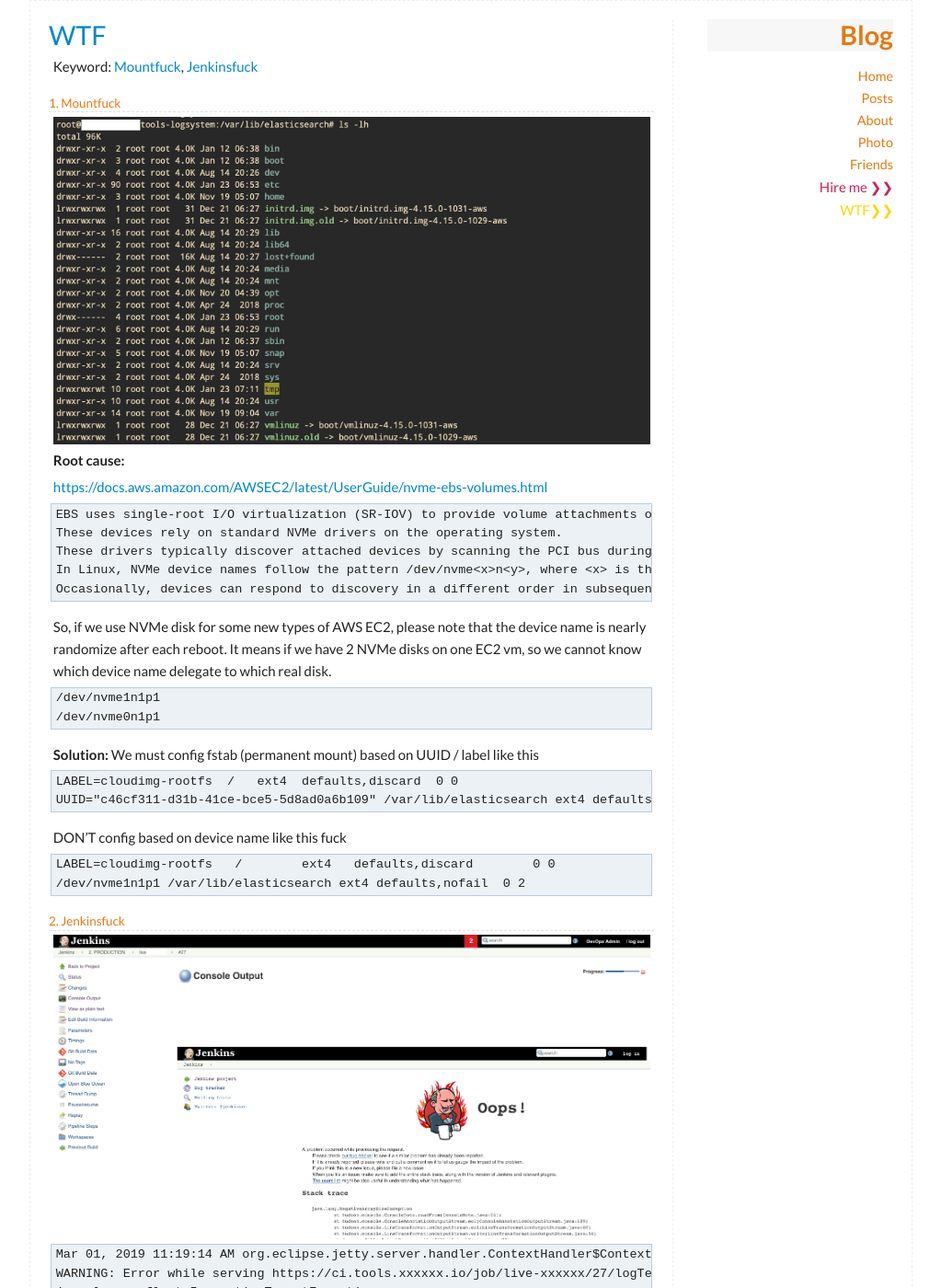
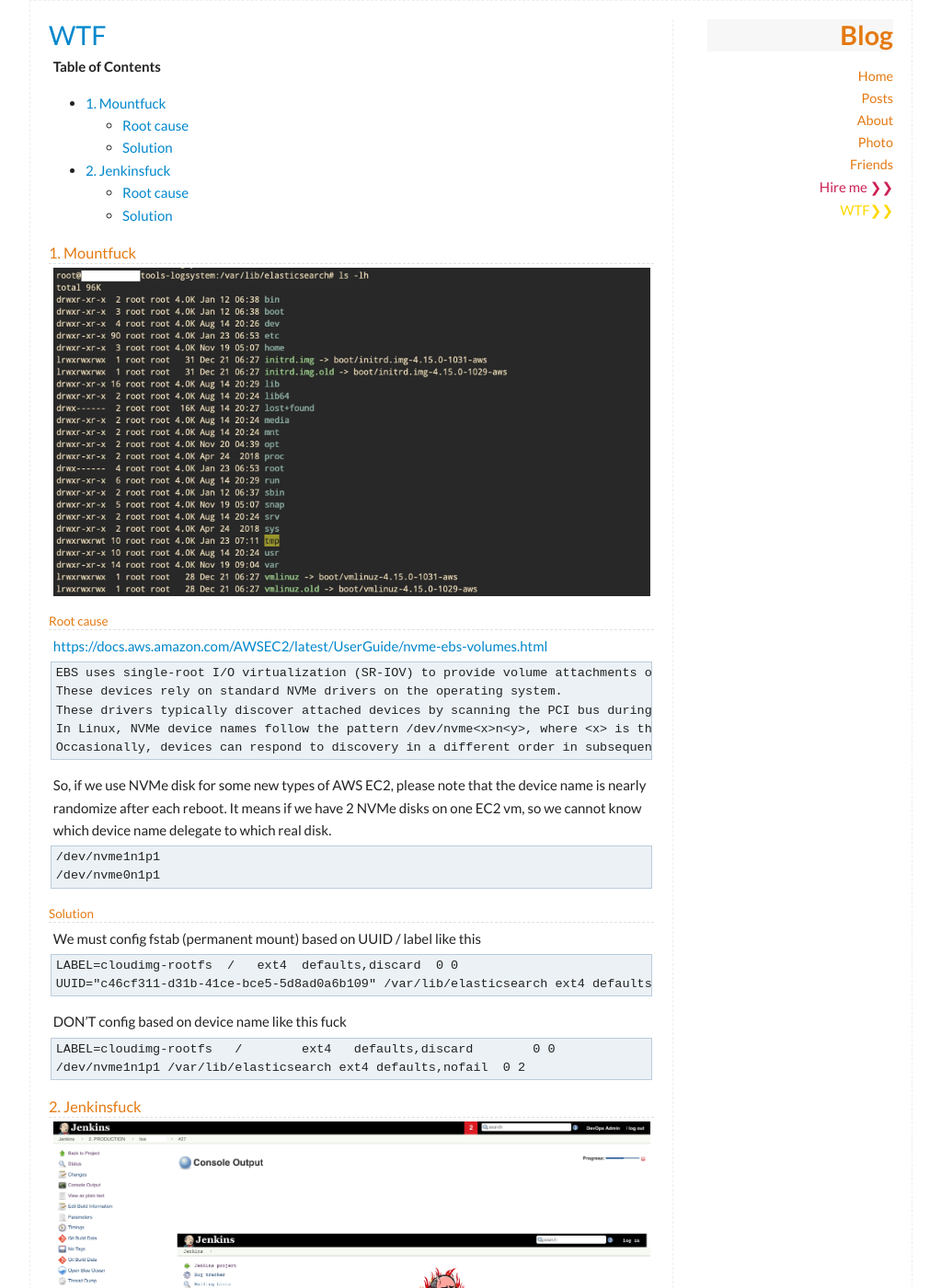
Before and after one commit to duykhang68/duykhang68.github.io, a Jekyll site: the page built from wtf.md, in a window 1280 px wide and 1400 px high. Shown: the whole window at 92% size, without its empty margins (128-1151 px from the left). Built offline with Jekyll 4.4.1, drawn with Linux system fonts in a browser that asks for light colours; comment, search, counter and statistics services are not loaded; some of the changed text lies outside the part shown.

Commit message:
update wtf

````diff
--- a/wtf.md
+++ b/wtf.md
@@ -4,14 +4,15 @@
 permalink: /wtf/
 ---
 
-Keyword: [Mountfuck](#1-mountfuck),
-         [Jenkinsfuck](#2-jenkinsfuck)
+**Table of Contents**
+* TOC
+{:toc}
 
-### 1. Mountfuck
+## 1. Mountfuck
 
 ![img](/assets/img/wrong-mount-in-es.webp "Entire fucking dir in fuckin /var/lib/elasticsearch")
 
-**Root cause:**
+### Root cause
 
 [https://docs.aws.amazon.com/AWSEC2/latest/UserGuide/nvme-ebs-volumes.html](https://docs.aws.amazon.com/AWSEC2/latest/UserGuide/nvme-ebs-volumes.html)
 
@@ -30,7 +31,8 @@
 /dev/nvme0n1p1
 ```
 
-**Solution:**
+### Solution
+
 We must config fstab (permanent mount) based on UUID / label like this
 ```
 LABEL=cloudimg-rootfs  /   ext4  defaults,discard  0 0
@@ -43,7 +45,7 @@
 /dev/nvme1n1p1 /var/lib/elasticsearch ext4 defaults,nofail  0 2
 ```
 
-### 2. Jenkinsfuck
+## 2. Jenkinsfuck
 
 ![img](/assets/img/jenkins-oops.webp "EatWhatYouKill")
 ```
@@ -67,7 +69,7 @@
     at hudson.console.LineTransformationOutputStream.eol(LineTransformationOutputStream.java:60)
 ```
 
-**Root cause:**
+### Root cause
 
 Details of log: [jenkins-NegativeArraySizeException-error.log](/assets/raw/jenkins-NegativeArraySizeException-error.log)
 ```java
@@ -81,6 +83,8 @@
 - ConsoleNote > ConsoleAnnotationOutputStream > FileLogStorage > ProxyOutputStream
 - to doProgressText and until doProgressiveHtml
 
-**Solution:** EatWhatYouKill
+### Solution
+
+EatWhatYouKill
 
 Don't panic, just wait, let them come then let them go. Wait until this fucking job DONE. Then issuse will....gone
````
Also changed, not shown: 2 other files.
